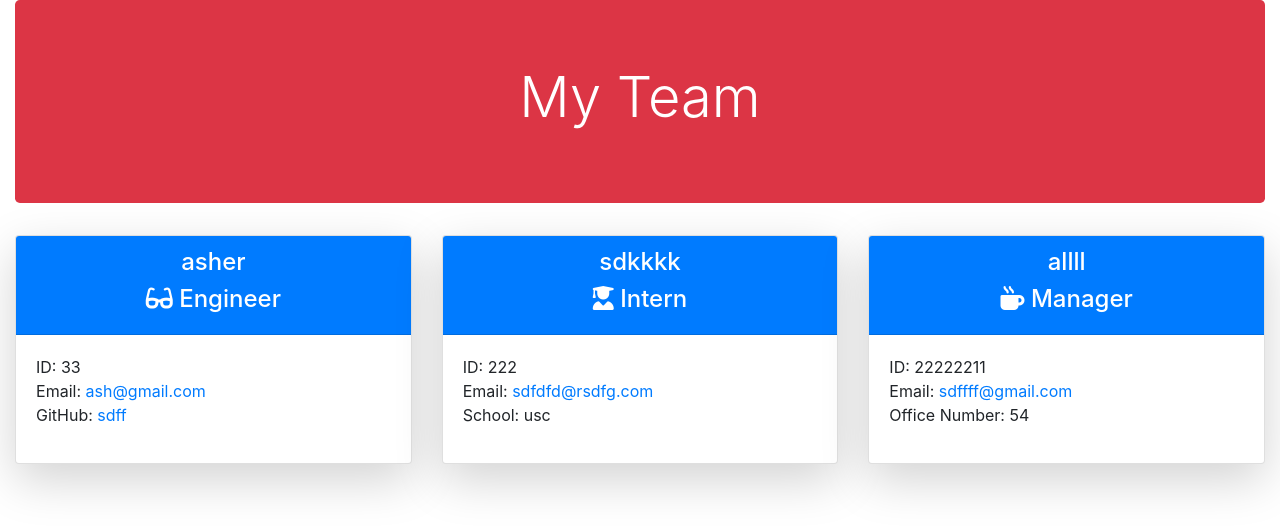
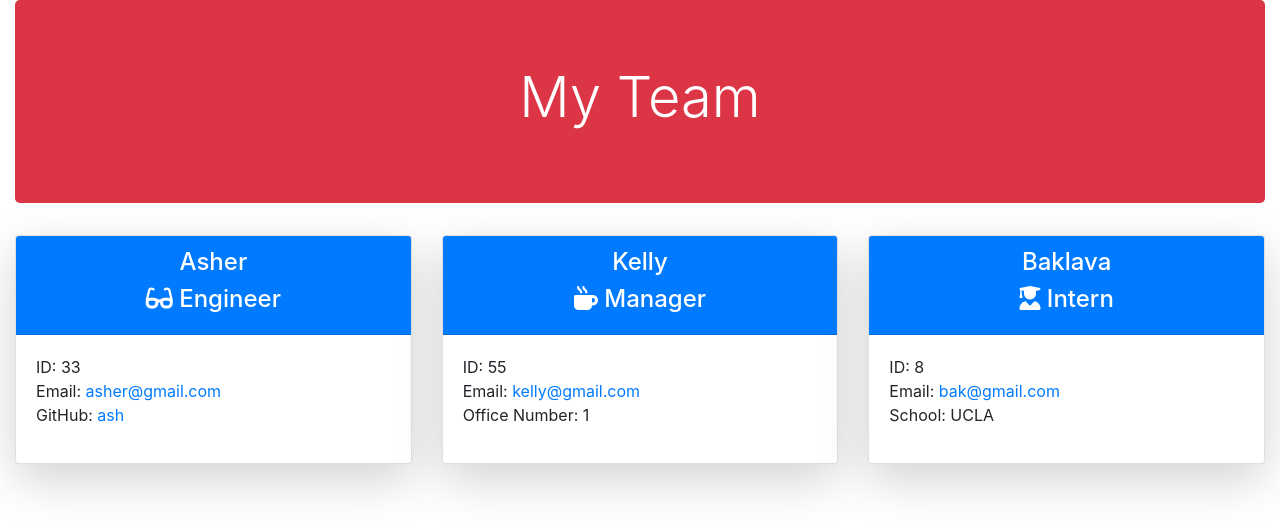
Before and after one commit to abergtra/challenge-10, a website: page dist/index.html in a window 1280 px wide. Drawn offline with nearby package versions, Linux system fonts and the light colour scheme.

Commit message:
new index.html from videos and added gifs

```diff
--- a/dist/index.html
+++ b/dist/index.html
@@ -23,14 +23,14 @@
         <div class="col-md-4 col-sm-6 col-12">
             <div class="card shadow-lg mb-5 bg-white rounded">
                 <div class="card-header bg-primary">
-                    <h4 class="text-white text-center">asher</h4>
+                    <h4 class="text-white text-center">Asher</h4>
                     <h4 class="text-white text-center"><i class="fas fa-glasses"></i> Engineer</h4>
                 </div>
                 <div class="card-body">
                     <ul class="list-unstyled">
                         <li>ID: 33</li>
-                        <li>Email: <a href="mailto:ash@gmail.com">ash@gmail.com</a></li>
-                        <li>GitHub: <a href="https://github.com/sdff" target="_blank">sdff</a></li>
+                        <li>Email: <a href="mailto:asher@gmail.com">asher@gmail.com</a></li>
+                        <li>GitHub: <a href="https://github.com/ash" target="_blank">ash</a></li>
                     </ul>
                 </div>
             </div>
@@ -39,14 +39,14 @@
         <div class="col-md-4 col-sm-6 col-12">
             <div class="card shadow-lg mb-5 bg-white rounded">
                 <div class="card-header bg-primary">
-                    <h4 class="text-white text-center">sdkkkk</h4>
-                    <h4 class="text-white text-center"><i class="fas fa-user-graduate"></i> Intern</h4>
+                    <h4 class="text-white text-center">Kelly</h4>
+                    <h4 class="text-white text-center"><i class="fas fa-mug-hot"></i> Manager</h4>
                 </div>
                 <div class="card-body">
                     <ul class="list-unstyled">
-                        <li>ID: 222</li>
-                        <li>Email: <a href="mailto:sdfdfd@rsdfg.com">sdfdfd@rsdfg.com</a></li>
-                        <li>School: usc</li>
+                        <li>ID: 55</li>
+                        <li>Email: <a href="mailto:kelly@gmail.com">kelly@gmail.com</a></li>
+                        <li>Office Number: 1</li>
                     </ul>
                 </div>
             </div>
@@ -55,14 +55,14 @@
         <div class="col-md-4 col-sm-6 col-12">
             <div class="card shadow-lg mb-5 bg-white rounded">
                 <div class="card-header bg-primary">
-                    <h4 class="text-white text-center">allll</h4>
-                    <h4 class="text-white text-center"><i class="fas fa-mug-hot"></i> Manager</h4>
+                    <h4 class="text-white text-center">Baklava</h4>
+                    <h4 class="text-white text-center"><i class="fas fa-user-graduate"></i> Intern</h4>
                 </div>
                 <div class="card-body">
                     <ul class="list-unstyled">
-                        <li>ID: 22222211</li>
-                        <li>Email: <a href="mailto:sdffff@gmail.com">sdffff@gmail.com</a></li>
-                        <li>Office Number: 54</li>
+                        <li>ID: 8</li>
+                        <li>Email: <a href="mailto:bak@gmail.com">bak@gmail.com</a></li>
+                        <li>School: UCLA</li>
                     </ul>
                 </div>
             </div>
```
Also changed, not shown: 2 other files.
